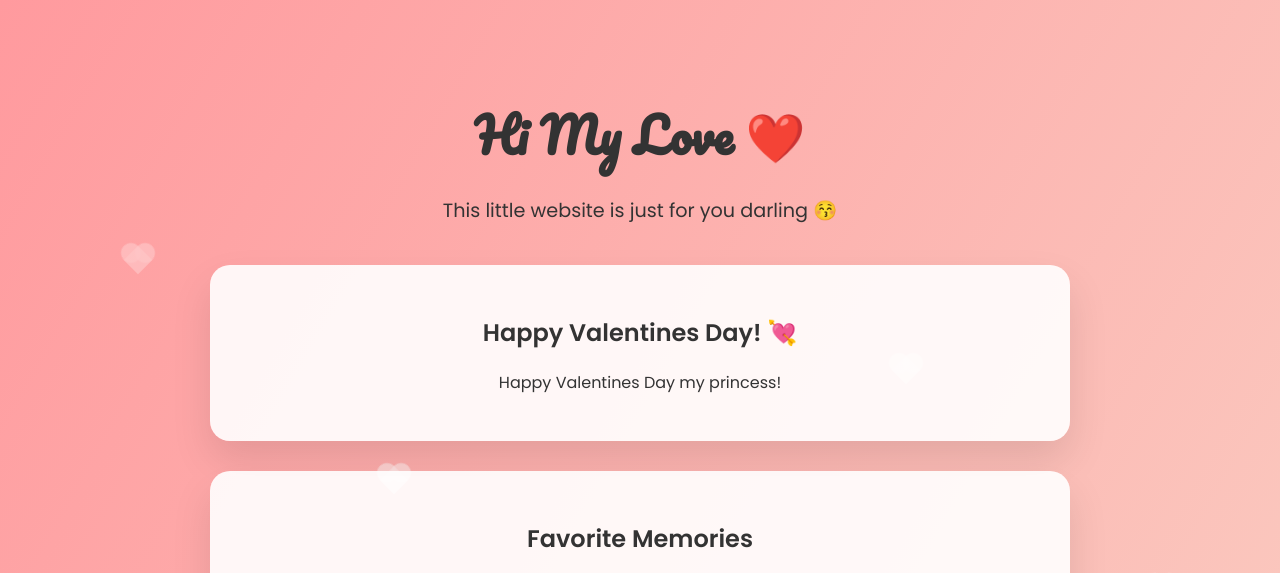
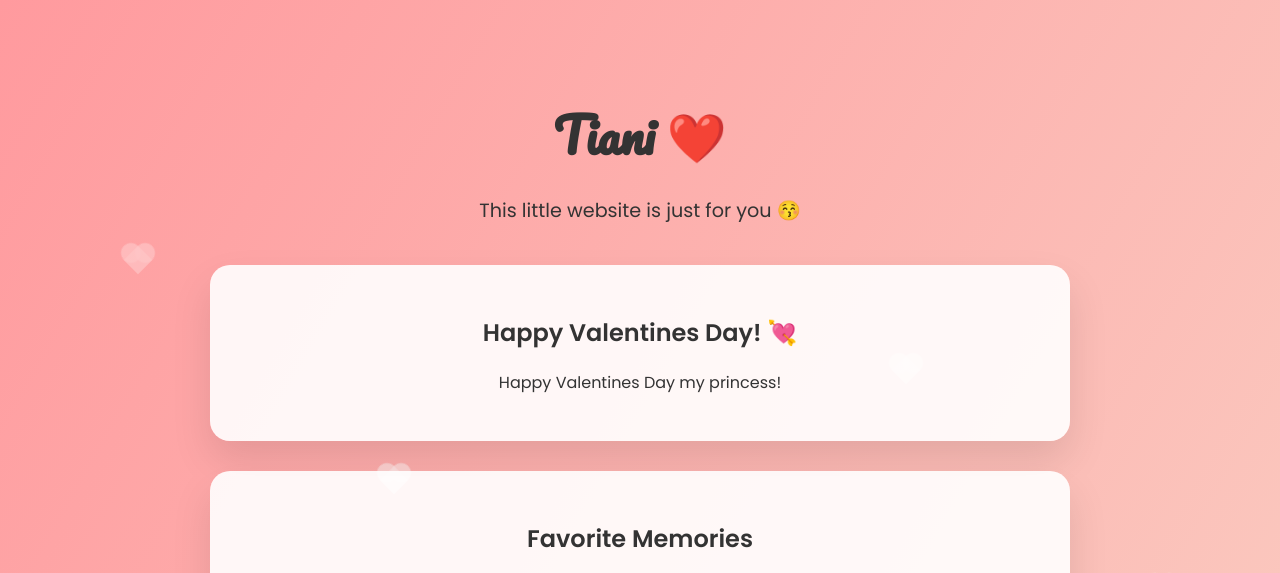
Before and after one commit to beans240/V-Day-, a plain HTML site: page index.html in a window 1280 px wide. Shown: the top 573 px of the page. Drawn offline with Linux system fonts and the light colour scheme.

Commit message:
Update index.html

```diff
--- a/index.html
+++ b/index.html
@@ -141,8 +141,8 @@
   </div>
 
   <div class="container">
-    <h1>Hi My Love ❤️</h1>
-    <p class="subtitle">This little website is just for you darling 😚</p>
+    <h1>Tiani ❤️</h1>
+    <p class="subtitle">This little website is just for you 😚</p>
 
     <div class="card">
       <h2>Happy Valentines Day! 💘</h2>
```
